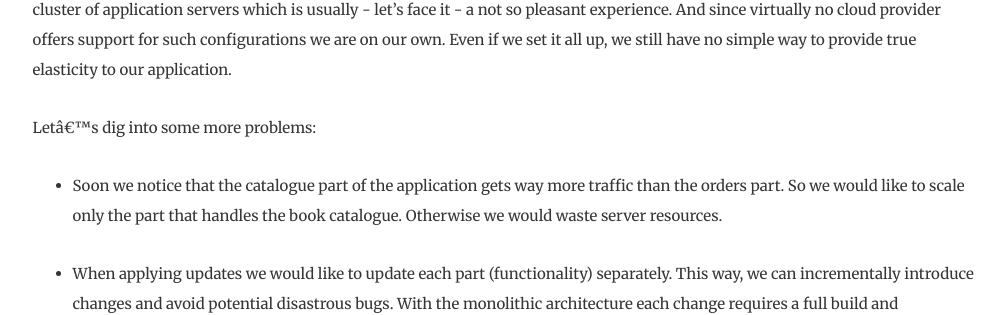
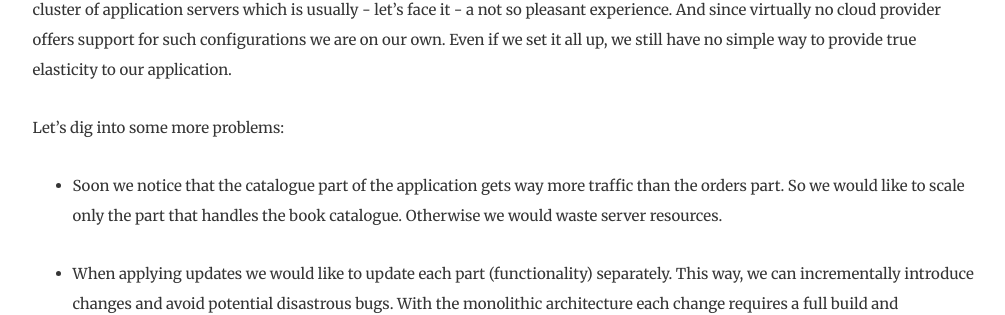
Before and after one commit to kumuluz/blog.sunesis.si, a Jekyll site: the page built from _posts/2015-06-04-microservices-with-java-ee-and-kumuluzee.markdown, in a window 1280 px wide and 900 px high, scrolled down 3767 px. Shown: the part 142-457 px from the top of the window, without its empty margins (135-1140 px from the left). Built offline with Jekyll 4.4.1, drawn with Linux system fonts in a browser that asks for light colours; some of the changed lines change nothing that is shown.

Commit message:
Fixed post urls

```diff
--- a/_posts/2015-06-04-microservices-with-java-ee-and-kumuluzee.markdown
+++ b/_posts/2015-06-04-microservices-with-java-ee-and-kumuluzee.markdown
@@ -82,7 +82,7 @@
 
 At first this may seem as a perfectly good design. However we can quickly start to identify its shortcomings. When our application starts to grow and we get more and more traffic, we need to start scaling out. Initially we can scale up, however that can only get us so far. Sooner rather than later we need to start distributing our requests. The way we do that is to set up, configure and maintain a cluster of application servers which is usually - let's face it - a not so pleasant experience. And since virtually no cloud provider offers support for such configurations we are on our own. Even if we set it all up, we still have no simple way to provide true elasticity to our application.
 
-Letâ€™s dig into some more problems:
+Let's dig into some more problems:
 
 - Soon we notice that the catalogue part of the application gets way more traffic than the orders part. So we would like to scale only the part that handles the book catalogue. Otherwise we would waste server resources.
 
@@ -690,10 +690,6 @@
 
 # Read on
 
-- Get familiar with [KumuluzEE](KumuluzEE)
+- Get familiar with [KumuluzEE](https://ee.kumuluz.com)
 - View the code on [GitHub](https://github.com/TFaga/kumuluzee-example)
 - Discover [microservices](http://microservices.io)
-
-[KumuluzEE]:   https://ee.kumuluz.com
-[jekyll-gh]:   https://github.com/jekyll/jekyll
-[jekyll-help]: https://github.com/jekyll/jekyll-help
```
